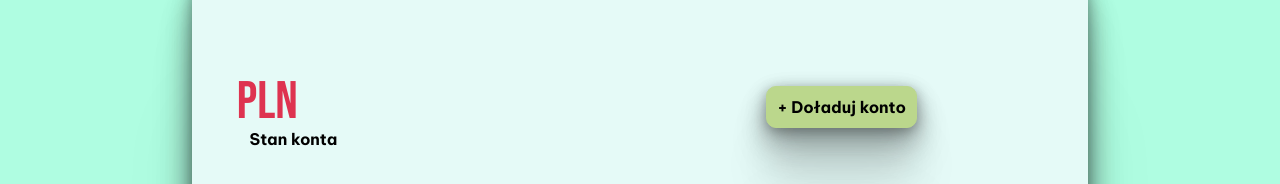
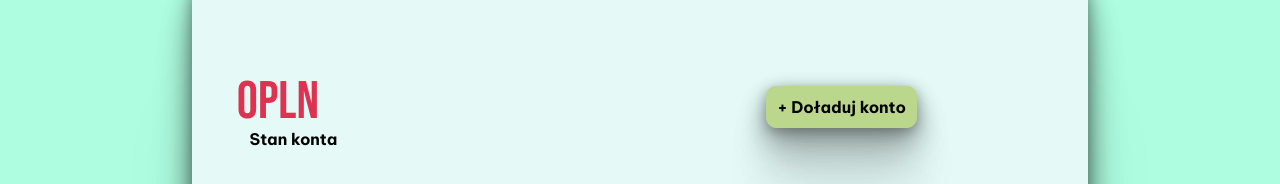
Before and after one commit to igorstalmach/rent-a-scooter-frontend, a React (Create React App) app: page /user-profile in a window 1280 px wide. Shown: the part 351-535 px from the top of the page. Built offline with nearby package versions, Linux system fonts and the light colour scheme; no server answers.

Commit message:
fixed scooter displaying

```diff
--- a/src/Admin/AdminScooterPanel/AddScooter/AddScooter.tsx
+++ b/src/Admin/AdminScooterPanel/AddScooter/AddScooter.tsx
@@ -73,8 +73,8 @@ export function AddScooter() {
             <label>
                 <p className='add-scooter-text'>Widoczność</p>
                 <select id="visibility" name="visibility">
-                    <option value="true">Tak</option>
-                    <option value="false">Nie</option>
+                    <option value="true">Nie</option>
+                    <option value="false">Tak</option>
                 </select>
             </label>
             <label>
--- a/src/User/UserProfile/RentedScooters/RentedScooter/RentedScooter.css
+++ b/src/User/UserProfile/RentedScooters/RentedScooter/RentedScooter.css
@@ -8,7 +8,8 @@
 }
 
 #rented-scooter-text {
-  justify-self: center;
+  justify-self: flex-start;
+  margin-left: 2vw;
 }
 
 .rented-scooter-button {
--- a/src/User/UserProfile/RentedScooters/RentedScooter/RentedScooter.sass
+++ b/src/User/UserProfile/RentedScooters/RentedScooter/RentedScooter.sass
@@ -7,7 +7,8 @@
   height: 8vh
 
 #rented-scooter-text
-  justify-self: center
+  justify-self: flex-start
+  margin-left: 2vw
 
 .rented-scooter-button
   justify-self: flex-end
--- a/src/User/UserProfile/RentedScooters/RentedScooter/RentedScooter.tsx
+++ b/src/User/UserProfile/RentedScooters/RentedScooter/RentedScooter.tsx
@@ -6,10 +6,10 @@ import Swal from 'sweetalert2';
 
 interface Props {
     id: number,
-    name?: string,
+    name: string,
     batteryLevel?: string,
     elapsedTime: number,
-    price?: number
+    price: number
 }
 
 export function RentedScooter(props: Props) {
--- a/src/User/UserProfile/RentedScooters/RentedScooters.tsx
+++ b/src/User/UserProfile/RentedScooters/RentedScooters.tsx
@@ -12,7 +12,7 @@ export function RentedScooters(props: Props) {
     function showRentedScooters(): JSX.Element[] | undefined {
         return props.rentedScooters?.map(scooter => {
             return <li key={scooter.id}>
-                <RentedScooter id={scooter.id} elapsedTime={calculateTime(scooter.rentalTime)} price={scooter.price}/>
+                <RentedScooter id={scooter.id} elapsedTime={calculateTime(scooter.rentalTime)} price={scooter.price} name={scooter.name}/>
             </li>
         });
     }
--- a/src/User/UserProfile/UserPanel/UserPanel.tsx
+++ b/src/User/UserProfile/UserPanel/UserPanel.tsx
@@ -3,7 +3,7 @@ import './UserPanel.sass';
 import {AddMoney} from "./AddMoney/AddMoney";
 
 interface Props {
-    balance: number | undefined
+    balance: number
 }
 
 export function UserPanel(props: Props) {
@@ -16,7 +16,7 @@ export function UserPanel(props: Props) {
     return(
         <>
             <div className='user-panel-container'>
-                <p id='user-balance-display'>{props.balance} PLN</p>
+                <p id='user-balance-display'>{props.balance < 9999 ? props.balance : String(props.balance).slice(0, 5) + ".."}PLN</p>
                 <p id='user-balance-text'>Stan konta</p>
                 <button onClick={toggleShowAddMoney} id='user-add-money'>+ Doładuj konto</button>
             </div>
--- a/src/User/UserProfile/UserProfile.tsx
+++ b/src/User/UserProfile/UserProfile.tsx
@@ -16,7 +16,7 @@ export interface RentedScooterItem {
 
 
 export function UserProfile() {
-    const [balance, setBalance] = useState<number | undefined>();
+    const [balance, setBalance] = useState<number>(0);
     const [rentedScooters, setRentedScooters] = useState<RentedScooterItem[]>();
 
     useEffect(() => {
```
Also changed, not shown: 1 other file (tests, documents, lock files or other folders).
